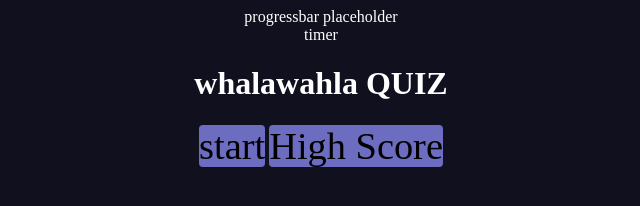
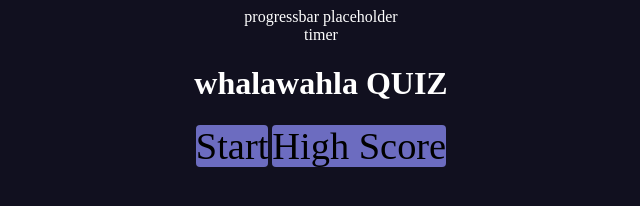
Before and after one commit to dnsghd49/random-knowledge-test, a plain HTML site: page index.html in a window 1280 px wide. Shown: the full height of the page, 319-959 px from the left. Drawn offline with Linux system fonts and the light colour scheme.

Commit message:
fixing a typo

```diff
--- a/index.html
+++ b/index.html
@@ -15,7 +15,7 @@
         </div>
         <div>
             <h1>whalawahla QUIZ</h1>
-            <a href="pages/level-1.html" class="btn">start</a>
+            <a href="pages/level-1.html" class="btn">Start</a>
             <a href="highscore.html" class="btn">High Score</a>
         </div>
     </div>
```
